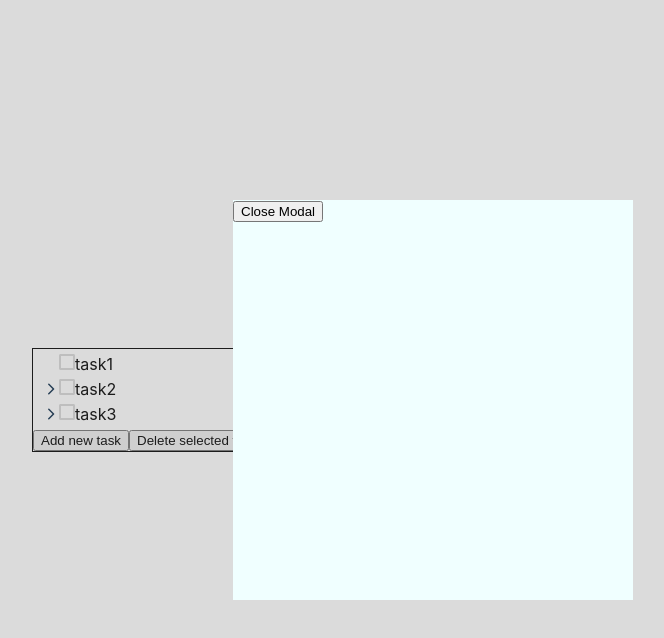
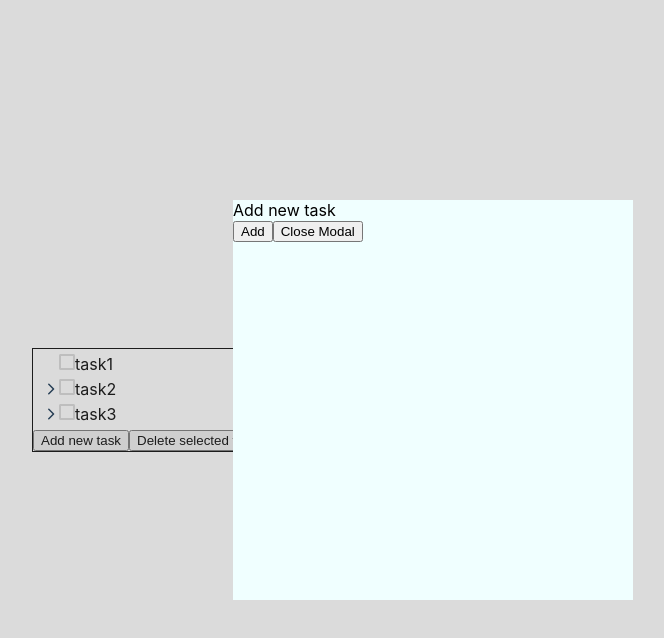
Before and after one commit to navzlet/task-list, a React (Create React App) app: page / in a window 1280 px wide. Both pictures are taken after a click on the button "Add new task". Shown: the top 638 px of the page, without its empty margins (207-871 px from the left). Built offline with nearby package versions, Linux system fonts and the light colour scheme.

Commit message:
added functions to modal component

```diff
--- a/src/App.tsx
+++ b/src/App.tsx
@@ -8,6 +8,7 @@ function App() {
   const [isModalOpen, setIsModalOpen] = useState(false);
   const CloseModal = () => setIsModalOpen(false);
   const OpenModal = () => setIsModalOpen(true);
+
   return (
     <div className="App">
       <List openModal={OpenModal} />
--- a/src/components/list/list.tsx
+++ b/src/components/list/list.tsx
@@ -1,6 +1,7 @@
 import React from "react";
 import { TaskList } from "../taskList/taskList";
 import task from "../../store/task";
+import modal from "../../store/modal";
 import { observer } from "mobx-react-lite";
 import "./list.scss";
 
@@ -12,7 +13,18 @@ export const List = observer((props: IList) => {
   return (
     <div className="list">
       <TaskList task={task.taskList} />
-      <button onClick={() => props.openModal()}>Add new task</button>
+      <button
+        onClick={() => {
+          modal.actionContext = "add_task";
+          modal.taskName = "test";
+          modal.taskContent = "test";
+          modal.id = 0;
+          modal.modalHeader = "Add new task";
+          props.openModal();
+        }}
+      >
+        Add new task
+      </button>
       <button onClick={() => task.deleteTasks()}>Delete selected tasks</button>
     </div>
   );
--- a/src/components/modal/modal.tsx
+++ b/src/components/modal/modal.tsx
@@ -1,19 +1,23 @@
 import React from "react";
 import "./modal.scss";
+import modal from "../../store/modal";
+import task from "../../store/task";
+import { observer } from "mobx-react-lite";
 
 interface IModalProps {
   isModalOpen: boolean;
   closeModal: () => void;
 }
 
-export const Modal = (props: IModalProps) => {
+export const Modal = observer((props: IModalProps) => {
   if (!props.isModalOpen) return null;
   return (
     <div className="modal">
       <div className="modal__content">
-        <div className="modal__header"></div>
+        <div className="modal__header">{modal.modalHeader}</div>
+        <button onClick={() => modal.modalAction()}>Add</button>
         <button onClick={() => props.closeModal()}>Close Modal</button>
       </div>
     </div>
   );
-};
+});
--- a/src/components/taskContent/taskContent.tsx
+++ b/src/components/taskContent/taskContent.tsx
@@ -2,6 +2,7 @@ import React from "react";
 import "./taskContent.scss";
 import task from "../../store/task";
 import { observer } from "mobx-react-lite";
+import modal from "../../store/modal";
 
 interface ITaskContent {
   openModal: () => void;
@@ -12,7 +13,18 @@ export const TaskContent = observer((props: ITaskContent) => {
     <div className="taskContent">
       <div>{task.displayingTask?.name}</div>
       <div>{task.displayingTask?.content}</div>
-      <button onClick={() => props.openModal()}>Add new subtask</button>
+      <button
+        onClick={() => {
+          modal.actionContext = "add_subtask";
+          modal.taskName = "test";
+          modal.taskContent = "test";
+          modal.id = 7;
+          modal.modalHeader = "Add new subtask";
+          props.openModal();
+        }}
+      >
+        Add new subtask
+      </button>
     </div>
   );
 });
--- /dev/null
+++ b/src/store/modal.ts
@@ -0,0 +1,27 @@
+import { makeAutoObservable } from "mobx";
+import task from "./task";
+
+class Modal {
+  modalHeader: string = "";
+  actionContext: string = "";
+  taskName: string = "";
+  taskContent: string = "";
+  id?: number = 0;
+
+  modalAction = () => {
+    if (this.actionContext === "add_task") {
+      task.addTask(this.taskName, this.taskContent);
+    } else if (
+      this.actionContext === "add_subtask" &&
+      typeof this.id == "number"
+    ) {
+      task.addSubtask(this.taskName, this.taskContent, this.id);
+    }
+  };
+
+  constructor() {
+    makeAutoObservable(this);
+  }
+}
+
+export default new Modal();
--- a/src/store/task.ts
+++ b/src/store/task.ts
@@ -82,6 +82,10 @@ class Task {
     });
   }
 
+  addSubtask(name: string, content: string, parTaskId: number) {
+    console.log(name, content, parTaskId);
+  }
+
   deleteTasks() {
     const iterateArr = function (taskList: any) {
       for (let i = 0; i < taskList.length; i++) {
```
